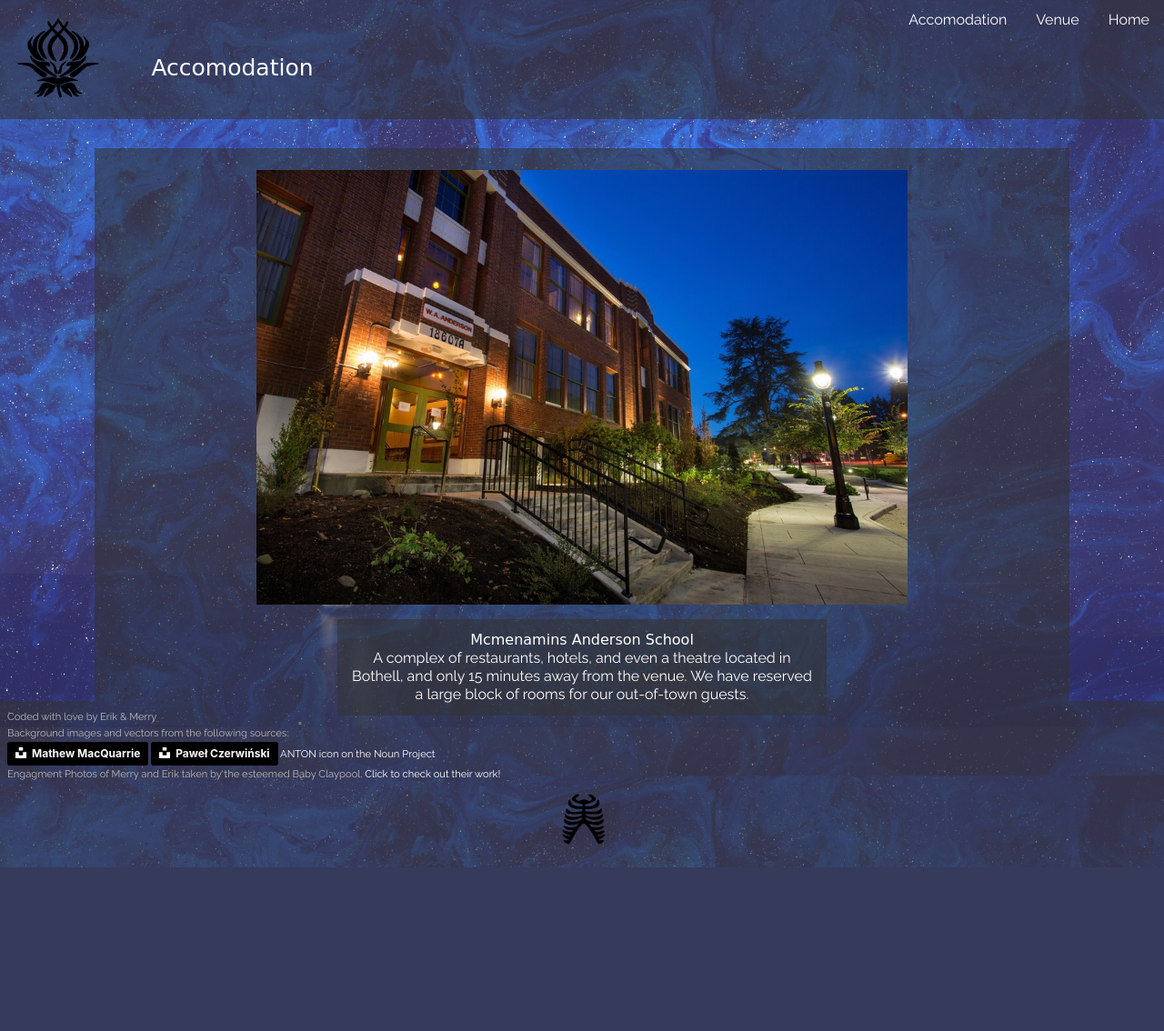
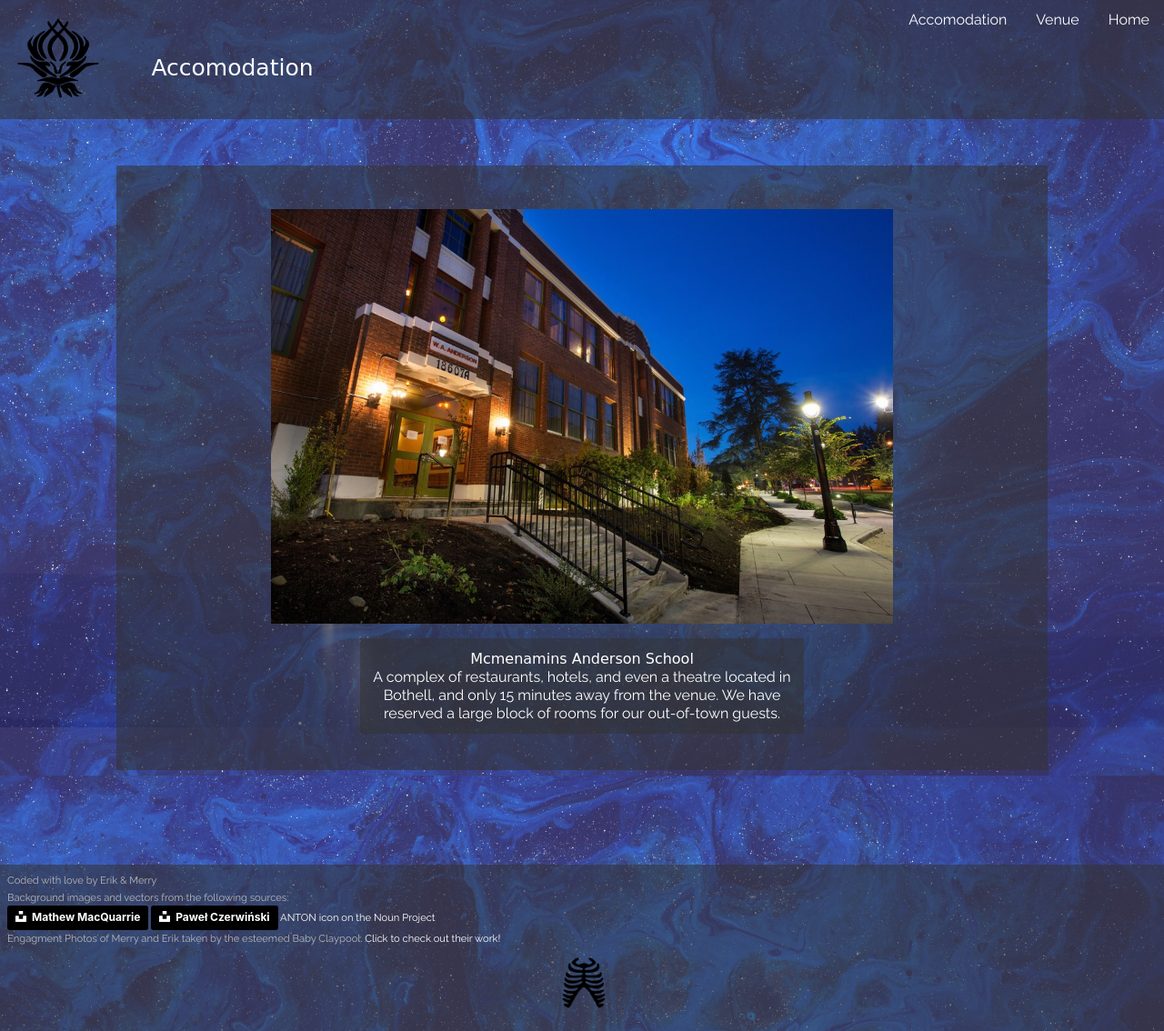
Before and after one commit to endere/merrik-wedding, a Flask app: page /accomodation in a window 1280 px wide. Shown: the whole page at 91% size. Before the commit the page ends 954 px from the top, so only its background shows below. Run offline with Flask 2, Linux system fonts and the light colour scheme; some web fonts are replaced.

Commit message:
first version

```diff
--- a/wedding_site/static/templates/css/core.css
+++ b/wedding_site/static/templates/css/core.css
@@ -1,3 +1,7 @@
+
+*{
+    box-sizing: border-box;
+}
 
 body{
     background-image: url('/img/backgrounds/pawel-czerwinski-suLgJZ1edT4-unsplash.jpg'),  url('/img/backgrounds/mathew-macquarrie-KFdIgwm8HTs-unsplash.jpg');
@@ -40,6 +44,7 @@ h3, ul, div{
     color: rgb(185, 184, 184);
     line-height: 2.3vh;
     padding: 1vh;
+    margin-top: 13vh;
 }
 
 .rib-footer{
--- a/wedding_site/static/templates/css/index.css
+++ b/wedding_site/static/templates/css/index.css
@@ -58,6 +58,7 @@ li h1 {
   margin-right: auto;
   width: 90%;
   background-color: rgba(51, 51, 51, 0.555);
+  margin-top: 13vh;
 }
 
 #names_box {
--- a/wedding_site/static/templates/css/venue.css
+++ b/wedding_site/static/templates/css/venue.css
@@ -5,6 +5,7 @@
 	margin-right: auto;
 	width: 70%;
 	background-color: rgba(51, 51, 51, 0.555);
+	margin-top: 3vh
 }
 
 .venueblurb{
@@ -21,11 +22,10 @@
 
 .venuediv{
     margin-top: 4vh;
-    margin-left: auto;
-    margin-right:auto;
+    margin-left: 10%;
+	margin-right: 10%;
+	margin-top: 4%;
     background-color: rgba(51, 51, 51, 0.555);
-    height: 70vh;
-    width: 80vw;
     padding: 3vh;
 }
 a:link { color: white; text-decoration: none}
```
